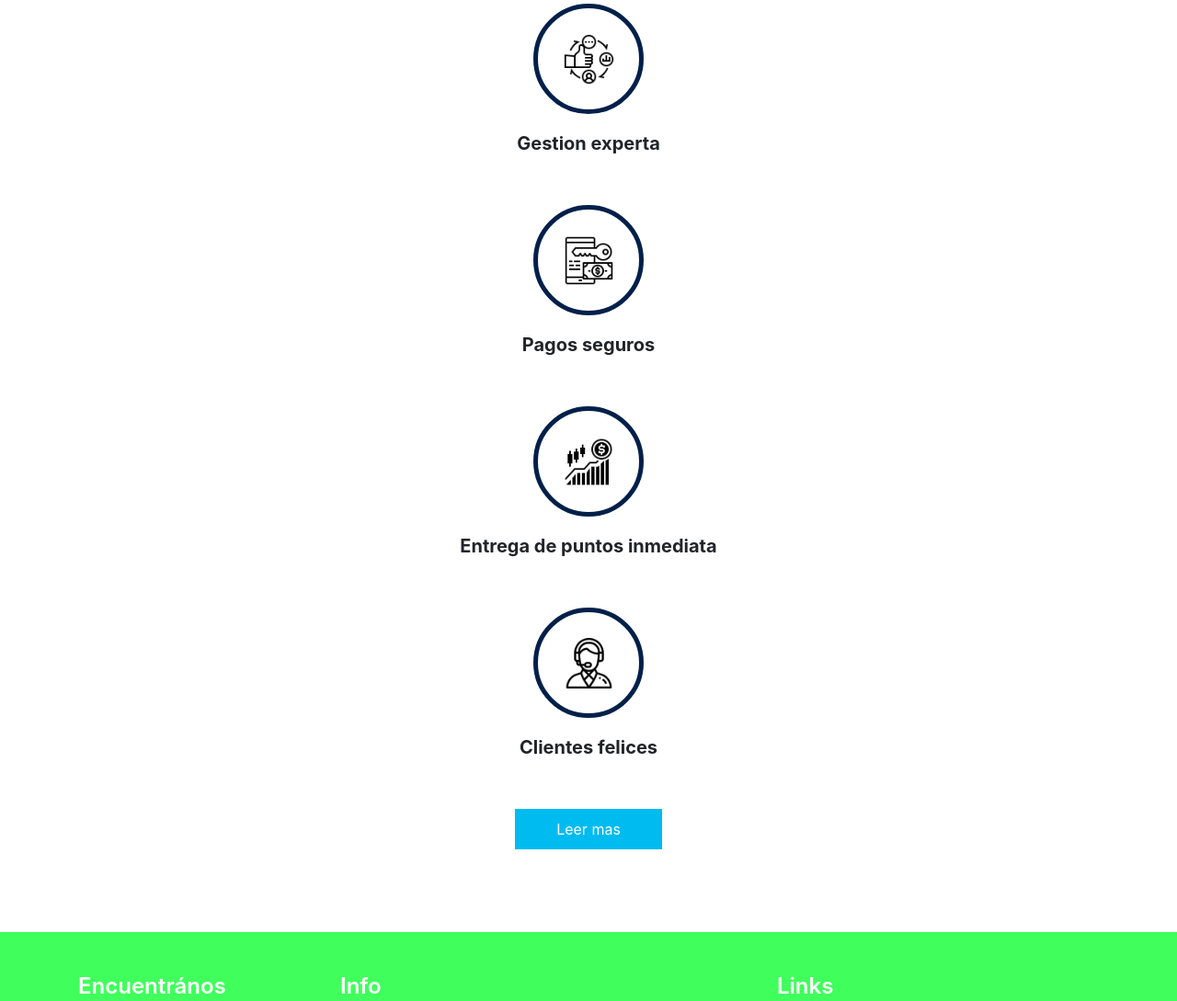
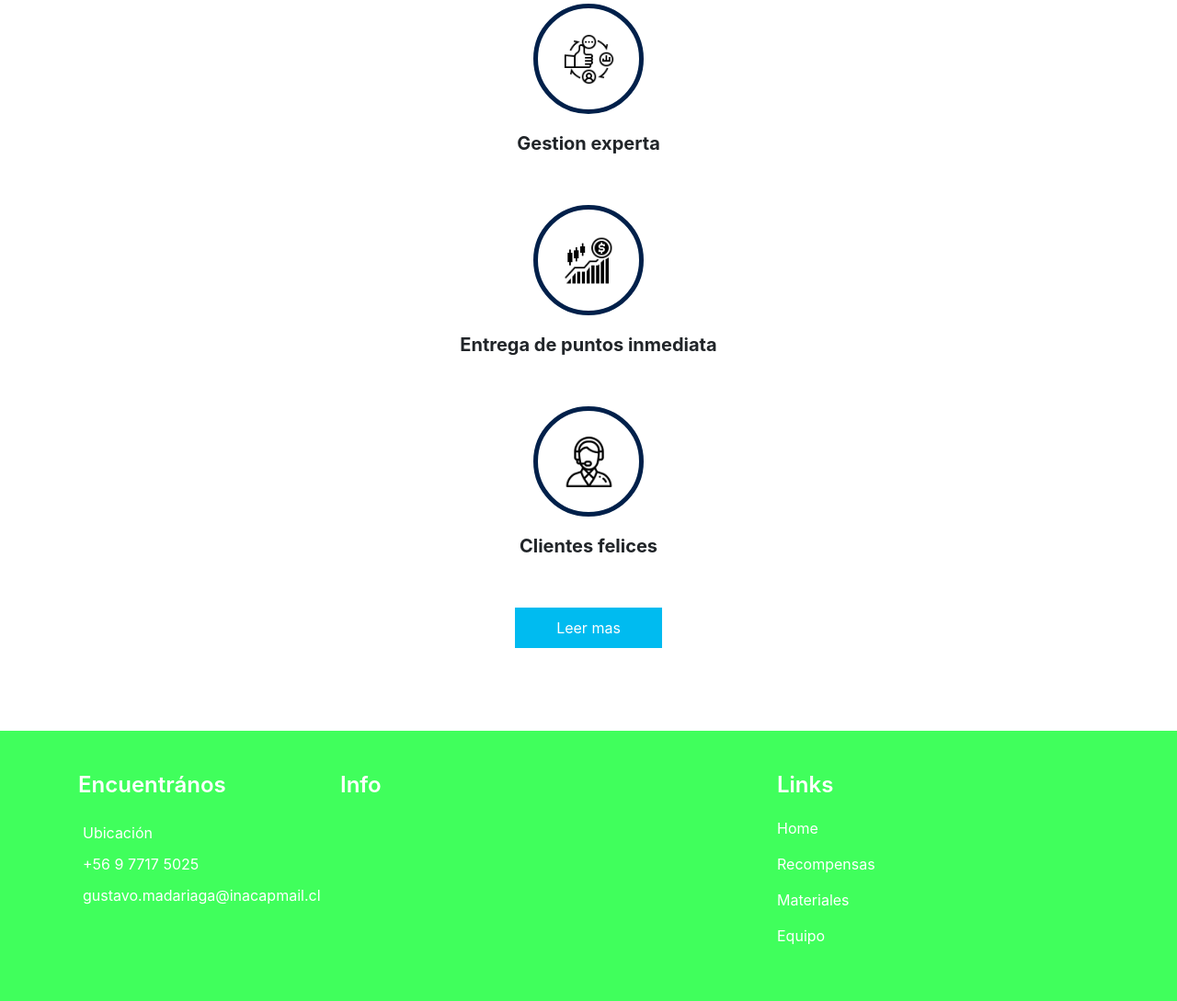
Before and after one commit to M1Moya/Recicla_Gana_2023, a Django app: page / in a window 1280 px wide. Shown: the part 2419-3508 px from the top of the page at 92% size. Run offline with Django 4.2, Linux system fonts and the light colour scheme; parts of the project's set-up code (start-up, migrations or seed data) failed here and were passed over; some libraries are stand-ins or nearby versions.

Commit message:
modificacion home

```diff
--- a/templates/index.html
+++ b/templates/index.html
@@ -162,16 +162,7 @@
               </h5>
             </div>
           </div>
-          <div class="box">
-            <div class="img-box">
-              <img src="{% static 'images/w2.png' %}" alt="">
-            </div>
-            <div class="detail-box">
-              <h5>
-                Pagos seguros
-              </h5>
-            </div>
-          </div>
+
           <div class="box">
             <div class="img-box">
               <img src="{% static 'images/w3.png' %}" alt="">
```
